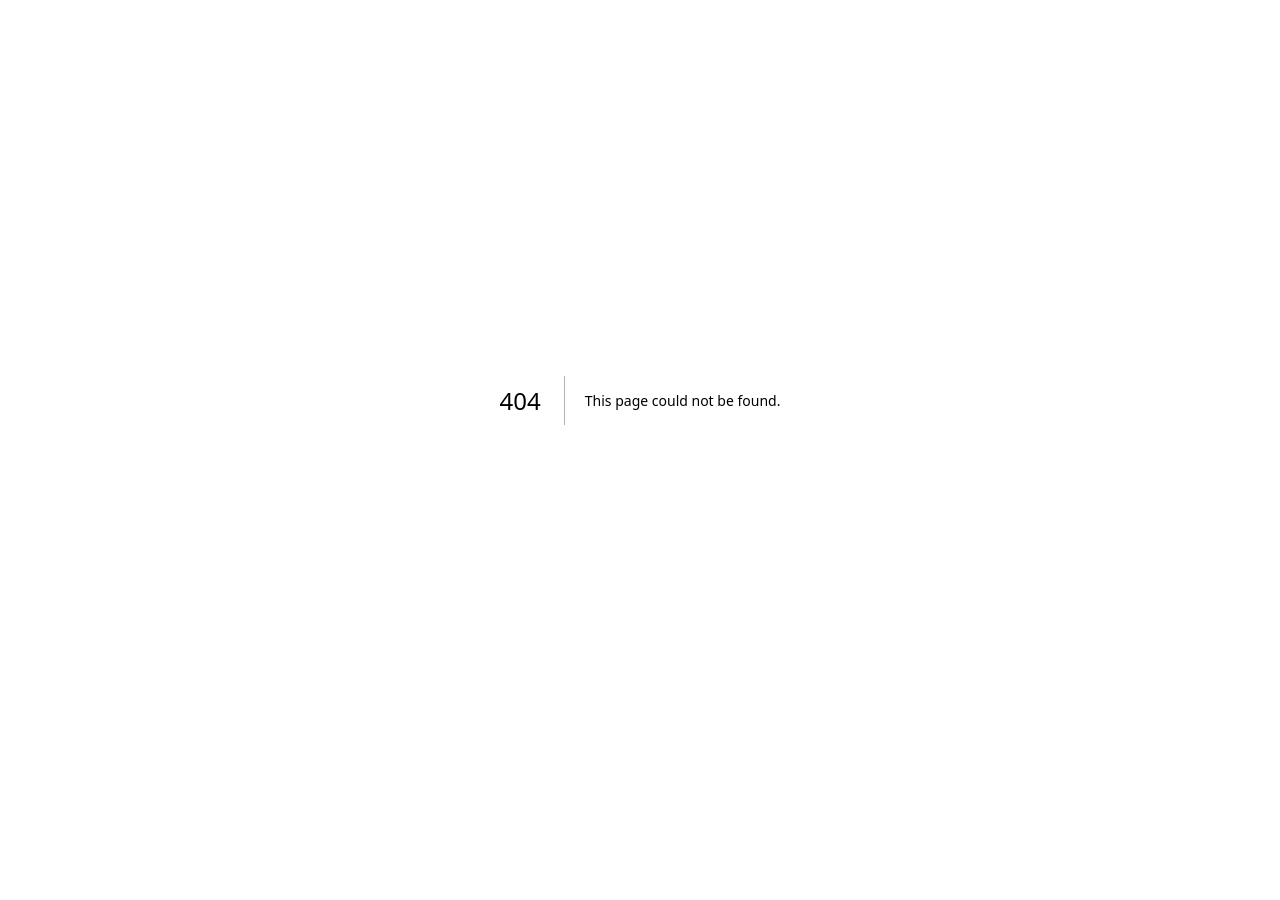
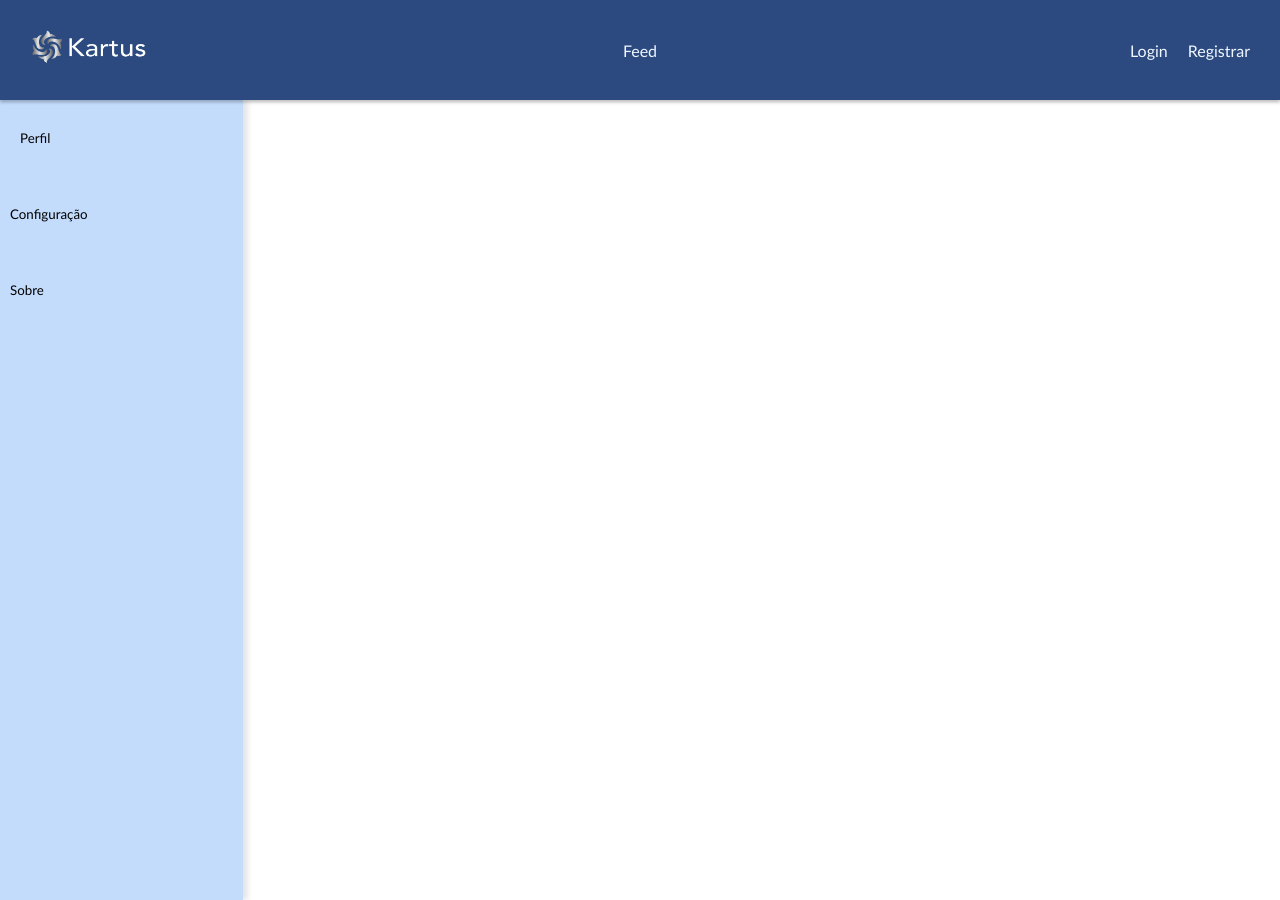
Before and after one commit to BrenoD/my-social-network, a Next.js app: page /Profile in a window 1280 px wide. Before the commit this address had no page. Before the commit the page ends 800 px from the top, so only its background shows below. Built offline with nearby package versions, Linux system fonts and the light colour scheme.

Commit message:
adding texture and rendering all posts

```diff
--- a/src/components/Feed.tsx
+++ b/src/components/Feed.tsx
@@ -13,7 +13,6 @@ interface Post {
 const Feed: React.FC = () => {
   const [posts, setPosts] = useState<Post[]>([]);
   const [newPostText, setNewPostText] = useState("");
-  const [username, setUsername] = useState(""); // Armazena o nome do usuário logado
   const [error, setError] = useState<string | null>(null);
 
   useEffect(() => {
@@ -26,11 +25,7 @@ const Feed: React.FC = () => {
       }
 
       try {
-        // Decodifica o token para obter o nome de usuário
-        const user = JSON.parse(atob(token.split('.')[1]));
-        setUsername(user.username); // Supondo que o nome do usuário esteja no payload do token
-
-        // Busca as postagens
+        // Busca as postagens de todos os usuários
         const response = await axios.get<Post[]>("http://localhost:8000/api/posts", {
           headers: {
             'Authorization': `Bearer ${token}`,
@@ -62,8 +57,7 @@ const Feed: React.FC = () => {
       const response = await axios.post<Post>(
         "http://localhost:8000/api/posts",
         {
-          username: username, // Envia o nome do usuário logado
-          content: newPostText
+          content: newPostText // Envia apenas o conteúdo da nova postagem
         },
         {
           headers: {
@@ -127,9 +121,11 @@ const Feed: React.FC = () => {
         {posts.length > 0 ? (
           posts.map((post) => (
             <div key={post.id} className="post">
+              <div className="postageUser">
               <p><strong>{post.username}</strong></p>
               <p><strong>Hora:</strong> {new Date(post.createdAt).toLocaleString()}</p>
-              <p><strong></strong> {post.content}</p>
+              </div>
+              <p><strong>Conteúdo:</strong> {post.content}</p>
             </div>
           ))
         ) : (
--- a/src/components/Navigation.tsx
+++ b/src/components/Navigation.tsx
@@ -1,18 +1,25 @@
-import React from "react"
-import "./Navegation.css"
+import React, { useContext } from "react";
+import { AuthContext } from "../context/AuthContext"; // Ajuste o caminho conforme necessário
+import "./Navegation.css";
 
-interface NaverProps {
-    // Defina as props aqui, se houver alguma
-  }
+const Navegation: React.FC = () => {
+  const { logout } = useContext(AuthContext);
 
-  const Navegation: React.FC<NaverProps> = () => (
+  const handleLogout = () => {
+    logout();
+    window.location.href = "/Login"; // Redireciona para a página de login após logout
+  };
+
+  return (
     <div className="leftNavegation">
       <div className="grid">
-        <button className="profile">Perfil</button>
+        <button className="profile"><a href="/Profile">Perfil</a></button>
         <button className="config">Configuração</button>
         <button className="about">Sobre</button>
-        </div>
+        <button className="logout" onClick={handleLogout}>Sair</button>
+      </div>
     </div>
-  )
+  );
+};
 
-  export default Navegation
+export default Navegation;
--- /dev/null
+++ b/src/pages/Profile.css
@@ -0,0 +1,63 @@
+* {
+    margin: 0px;
+    padding: 0px;
+    text-decoration: none;
+    font-family:'Gill Sans', 'Gill Sans MT', Calibri, 'Trebuchet MS', sans-serif;
+}
+
+.leftNavegation {
+    background-color: rgb(195, 220, 252);
+    height: 100vh;
+    width: 19vw;
+    box-shadow: 5px 0px 5px rgba(0, 0, 0, 0.103);
+}
+
+.grid {
+    padding-top: 20px;
+    display: grid;
+    grid-template-rows: auto;
+    row-gap: 40px;
+}
+
+.grid button {
+    text-align: left;
+    width: 100%;
+    padding: 10px;
+    /* box-shadow: 0px 3px 5px rgba(0, 0, 0, 0.342); */
+}
+
+button {
+    background-color: rgb(195, 220, 252);
+    border: none;
+}
+
+button:hover {
+    background-color: rgb(228, 240, 255);
+    box-shadow: 0px 3px 5px rgba(0, 0, 0, 0.342);
+}
+
+header {
+    background-color: rgb(45, 74, 128);
+    display: flex;
+    justify-content: space-between;
+    align-items: center;
+    min-height: 60px;
+    padding: 20px;
+    box-shadow: 0px 3.2px 3px rgba(0, 0, 0, 0.24);
+    position: relative;
+    z-index: 10;
+}
+
+img {
+    height: 50px;
+    width: 140px;
+}
+
+a {
+    padding: 10px;
+    color: aliceblue;
+}
+
+.Profile {
+    color: black;
+}
--- /dev/null
+++ b/src/pages/Profile.tsx
@@ -0,0 +1,32 @@
+// pages/profile.tsx
+import React from 'react';
+import "./Profile.css"
+import Image from 'next/image'
+
+const Profile: React.FC = () => {
+    return (
+        <div className="profile-container">
+            <header>
+                <aside>
+                    <Image src="/images/logoKartus.png" alt="logoKartus" width={300} height={300} />
+                </aside>
+                <div className="navegation">
+                    <a href="/">Feed</a>
+                </div>
+                <div className="log">
+                    <a href="/Login">Login</a>
+                    <a href="/Register">Registrar</a>
+                </div>
+            </header>
+            <div className="leftNavegation">
+                <div className="grid">
+                    <button className="profile"><a href="/Profile" className='Profile'>Perfil</a></button>
+                    <button className="config">Configuração</button>
+                    <button className="about">Sobre</button>
+                </div>
+            </div>
+        </div>
+    );
+};
+
+export default Profile;
--- a/src/pages/Register.tsx
+++ b/src/pages/Register.tsx
@@ -51,6 +51,7 @@ const Register: React.FC = () => {
             value={username}
             onChange={(e) => setUsername(e.target.value)}
             required
+            placeholder="Escreva Seu Nome Completo"
           />
         </label>
         <label>
```
Also changed, not shown: src/components/Feed.css (+13 -0 lines), 1 other file (tests, documents, lock files or other folders).
